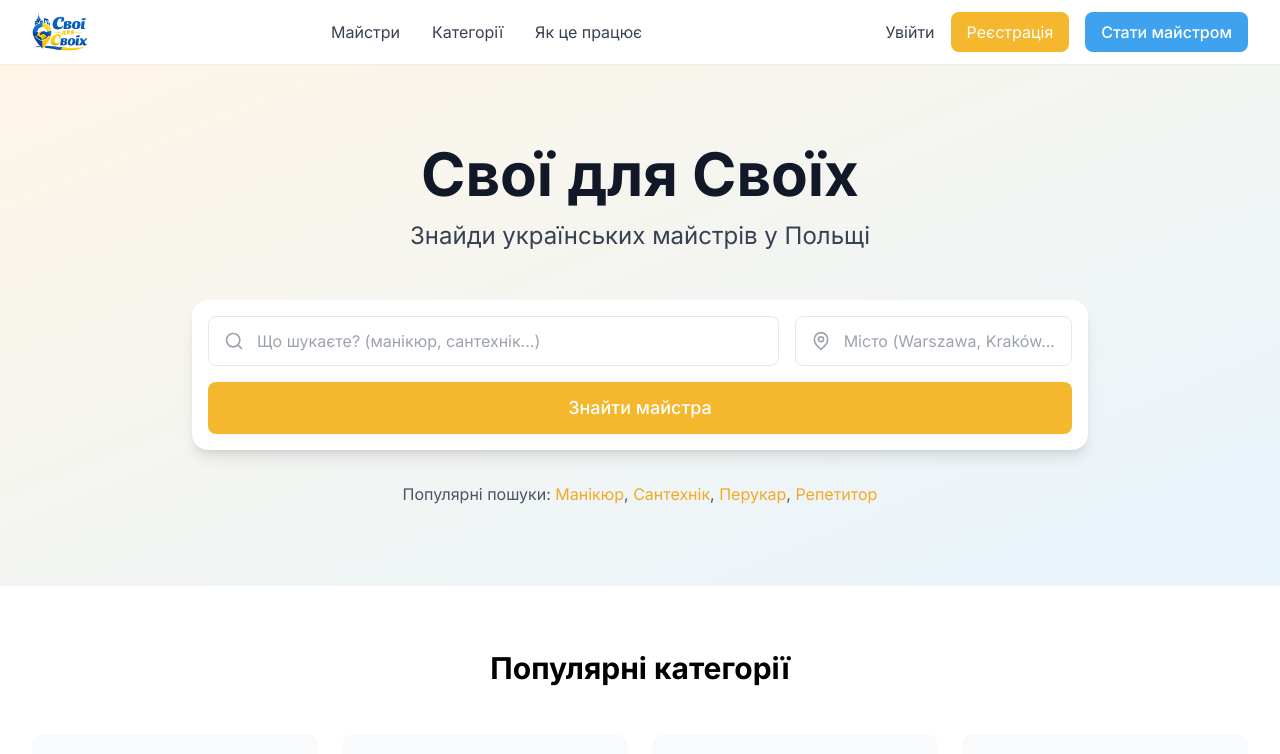
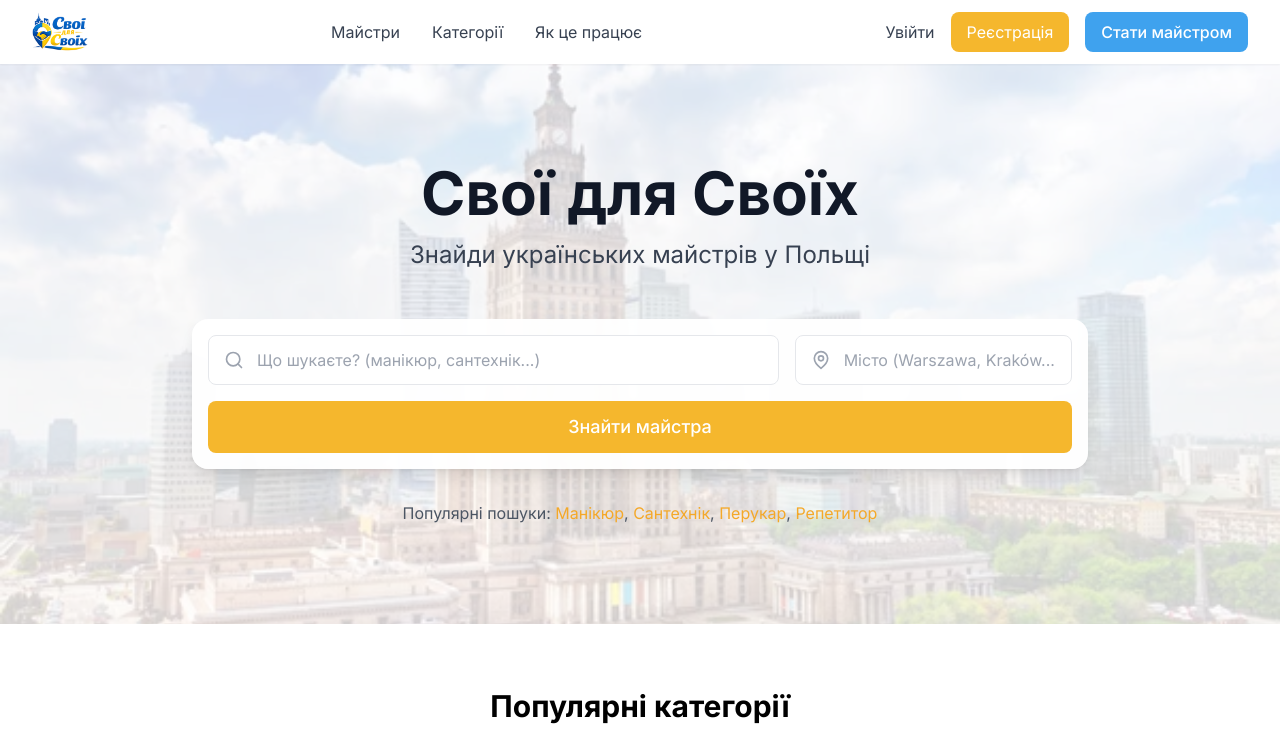
Before and after one commit to Orstan/svoi, a Next.js app in the folder frontend/: page / in a window 1280 px wide. Shown: the top 754 px of the page. Built offline with nearby package versions, Linux system fonts and the light colour scheme; no server answers.

Commit message:
Add Poland background to home hero

```diff
--- a/frontend/components/home/Hero.tsx
+++ b/frontend/components/home/Hero.tsx
@@ -18,20 +18,21 @@ export function Hero() {
   };
 
   return (
-    <section className="bg-gradient-to-br from-primary-50 to-secondary-50 py-20">
-      <div className="max-w-7xl mx-auto px-4 sm:px-6 lg:px-8">
-        <div className="text-center mb-12">
-          <h1 className="text-4xl md:text-6xl font-bold text-gray-900 mb-4">
+    <section className="relative overflow-hidden bg-[url('/poland.png')] bg-cover bg-center min-h-[420px] sm:min-h-[480px] lg:min-h-[560px] flex items-center py-12 sm:py-16 lg:py-20">
+      <div className="absolute inset-0 bg-white/80" />
+      <div className="relative max-w-7xl mx-auto px-4 sm:px-6 lg:px-8">
+        <div className="text-center mb-8 sm:mb-10 lg:mb-12">
+          <h1 className="text-3xl sm:text-4xl md:text-6xl font-bold text-gray-900 mb-3 sm:mb-4">
             Свої для Своїх
           </h1>
-          <p className="text-xl md:text-2xl text-gray-700">
+          <p className="text-lg sm:text-xl md:text-2xl text-gray-700">
             Знайди українських майстрів у Польщі
           </p>
         </div>
 
         <form
           onSubmit={handleSearch}
-          className="max-w-4xl mx-auto bg-white rounded-2xl shadow-lg p-4"
+          className="max-w-4xl mx-auto bg-white/95 backdrop-blur-sm rounded-2xl shadow-lg p-4"
         >
           <div className="grid grid-cols-1 md:grid-cols-3 gap-4">
             <div className="md:col-span-2 relative">
@@ -63,7 +64,7 @@ export function Hero() {
           </button>
         </form>
 
-        <div className="mt-8 text-center">
+        <div className="mt-6 sm:mt-8 text-center">
           <p className="text-gray-600">
             Популярні пошуки:{' '}
             <button onClick={() => router.push('/masters?category=manicure')} className="text-primary-600 hover:underline">
```
Also changed, not shown: frontend/public/poland.png (added).
